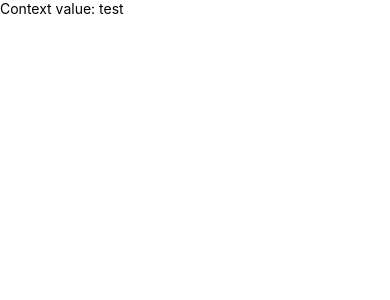
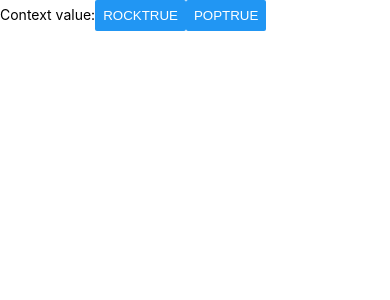
Before and after one commit to MartinL551/Hitser_Picker, a React Native app: screen / in a window 390 px wide. Shown: the top 300 px of the page. Built offline with nearby package versions, Linux system fonts and the light colour scheme.

Commit message:
update: context working with first draft of hister data

```diff
--- a/src/screens/spinner/SpinnerScreen.tsx
+++ b/src/screens/spinner/SpinnerScreen.tsx
@@ -1,13 +1,39 @@
 import { hitserContext } from '@/store/HisterContext';
 import React from 'react';
-import { Text, View } from 'react-native';
+import { Text, View, Button } from 'react-native';
 
 export const SpinnerScreen = () => {
-  const { hitserValues } = React.useContext(hitserContext);
+  const { hitserValues, setHitserValues } = React.useContext(hitserContext);
 
   return (
     <View>
-      <Text>Context value: { hitserValues } </Text>
+      <Text>
+        Context value:
+        { hitserValues.map((hitser, index) => <Button key={index} onPress={() => hideOnPress(index, hitserValues, setHitserValues)} title={hitser.name + hitser.show} />)}
+      </Text>
     </View>
   );
 };
+
+
+function hideOnPress(index, currentValues, setHitserValues) {
+    const initialHisterState = [
+      {
+          icon: 'rock',
+          name: 'Rock',
+          type: 'Rock',
+          show: true,
+      },
+      {
+          icon: 'pop',
+          name: 'Pop',
+          type: 'Pop',
+          show: false,
+      }
+  ]
+
+  console.log('updating state');
+
+  setHitserValues(initialHisterState)
+
+}
--- a/src/store/HisterContext.tsx
+++ b/src/store/HisterContext.tsx
@@ -1,6 +1,20 @@
 import * as React from "react";
 import { HitserItemsType } from "@/types/HitserItemsType";
 
+const initialHisterState = [
+    {
+        icon: 'rock',
+        name: 'Rock',
+        type: 'Rock',
+        show: true,
+    },
+    {
+        icon: 'pop',
+        name: 'Pop',
+        type: 'Pop',
+        show: true,
+    }
+]
 
 
 
@@ -8,7 +22,7 @@ export const hitserContext = React.createContext();
 
 export const HitserProvider = ({ children }) => {
 
-    const [hitserValues, setHitserValues] = React.useState('test');
+    const [hitserValues, setHitserValues] = React.useState(initialHisterState);
 
     return (
                 // this is the provider providing state
```
